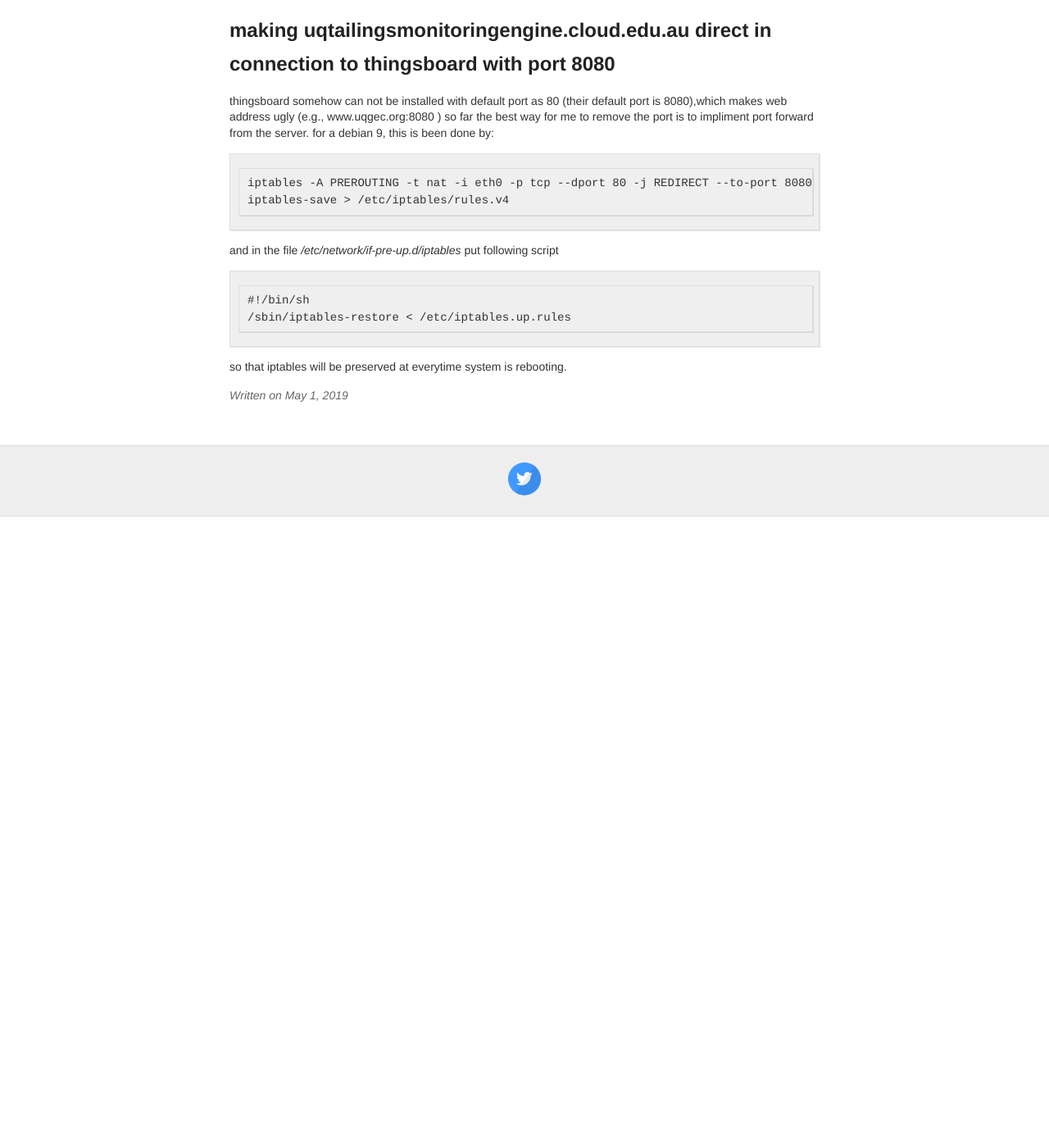
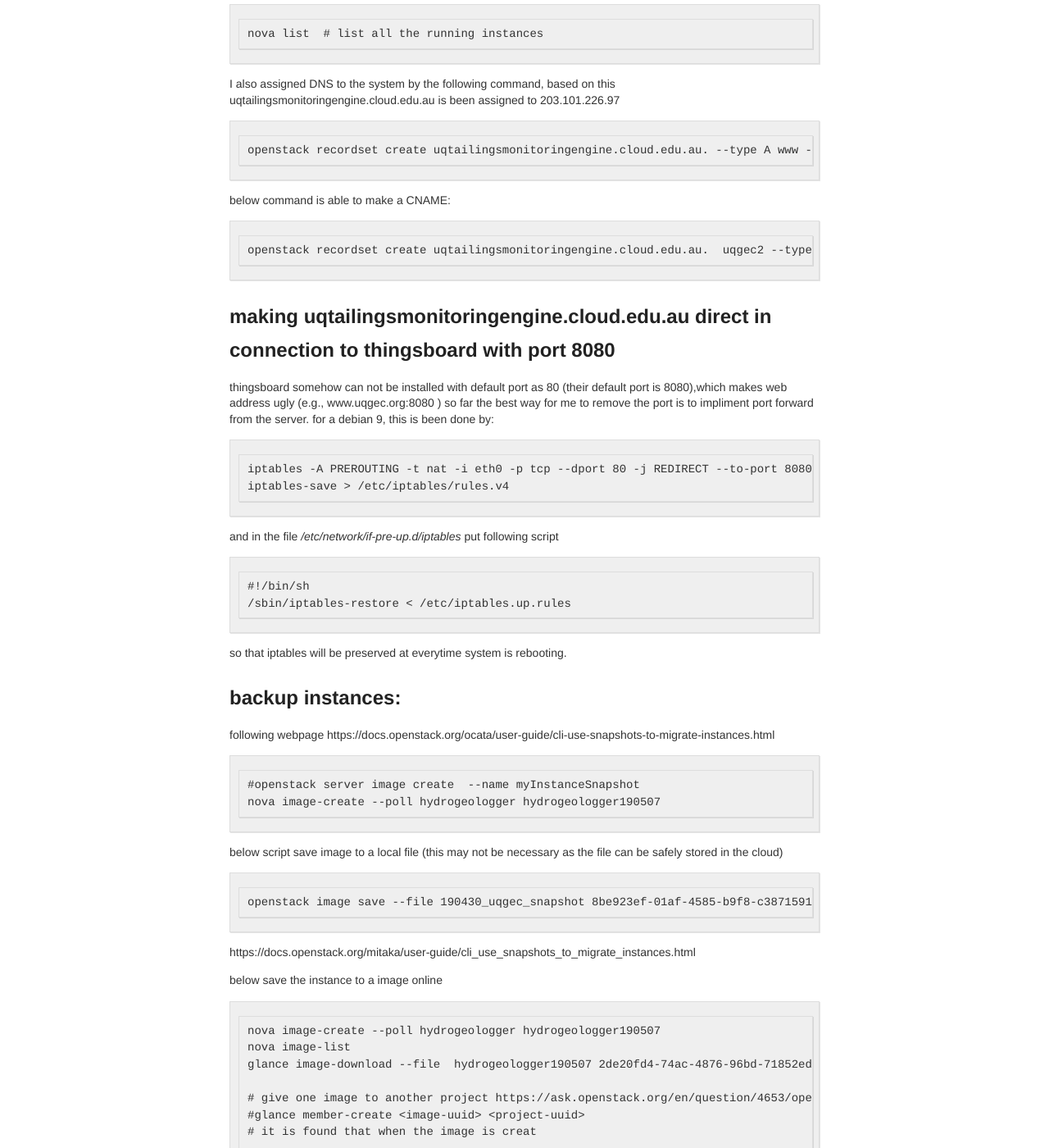
Before and after one commit to hydrogeologger/hydrogeologger.github.io, a Jekyll site: the page built from _posts/2019-05-01-openstack.md, in a window 1280 px wide and 1400 px high, scrolled down 1155 px. Shown: the whole window at 82% size. Built offline with Jekyll 4.4.1, drawn with Linux system fonts in a browser that asks for light colours; before the commit the page ends 1785 px from its top, so only the background shows below that; some of the changed text lies outside the part shown.

````diff
--- a/_posts/2019-05-01-openstack.md
+++ b/_posts/2019-05-01-openstack.md
@@ -22,10 +22,22 @@ To learn this, i basically followed the webpage https://support.ehelp.edu.au/sup
 ## useful commands
 
 ```
+openstack project list
 openstack server list # instances
 openstack flavor list
 openstack image list  #backuped images
+openstack image list --name thingsboard-just-setup-190430
+openstack image show myCirrosImage
 openstack security group list
+openstack recordset list  uqtailingsmonitoringengine.xx.xxx.xx. # list all dns service.
+openstack image member list hydrogeologger190507
+
+
+```
+
+
+```
+nova list  # list all the running instances
 ```
 
 I also assigned DNS to the system by the following command, based on this uqtailingsmonitoringengine.cloud.edu.au is been assigned to 203.101.226.97
@@ -34,6 +46,11 @@ I also assigned DNS to the system by the following command, based on this uqtail
 openstack recordset create uqtailingsmonitoringengine.cloud.edu.au. --type A www --record 203.101.226.97
 ```
 
+below command is able to make a CNAME:
+
+```
+openstack recordset create uqtailingsmonitoringengine.cloud.edu.au.  uqgec2 --type CNAME  --record www.uqtailingsmonitoringengine.cloud.edu.au.
+```
 
 ## making uqtailingsmonitoringengine.cloud.edu.au direct in connection to thingsboard with port 8080
 
@@ -54,3 +71,44 @@ and in the file */etc/network/if-pre-up.d/iptables* put following script
 
 
 so that iptables will be preserved at everytime system is rebooting.
+
+
+## backup instances:
+following webpage https://docs.openstack.org/ocata/user-guide/cli-use-snapshots-to-migrate-instances.html
+
+
+```
+#openstack server image create  --name myInstanceSnapshot
+nova image-create --poll hydrogeologger hydrogeologger190507
+```
+
+below script save image to a local file (this may not be necessary as the file can be safely stored in the cloud)
+
+```
+openstack image save --file 190430_uqgec_snapshot 8be923ef-01af-4585-b9f8-c38715913248
+```
+
+https://docs.openstack.org/mitaka/user-guide/cli_use_snapshots_to_migrate_instances.html
+
+below save the instance to a image online
+```
+nova image-create --poll hydrogeologger hydrogeologger190507
+nova image-list
+glance image-download --file  hydrogeologger190507 2de20fd4-74ac-4876-96bd-71852edd54b0  # save the file to another machine
+
+# give one image to another project https://ask.openstack.org/en/question/4653/openstack-glance-how-to-share-image/
+#glance member-create <image-uuid> <project-uuid>
+# it is found that when the image is creat
+
+glance member-create 2de20fd4-74ac-4876-96bd-71852edd54b0 562bdbc46e6b4ea99490e7a92d32c652
+
+
+# change image to shared images, one could refer the image name or id.
+openstack image set --shared 2de20fd4-74ac-4876-96bd-71852edd54b0
+openstack image set --shared hydrogeologger190507
+
+# check if a member is able to go to a site. using a name to referr to a image would be better than id.
+openstack image member list  thingsboard-just-setup-190430
+
+
+```
````
Also changed, not shown: _posts/2017-06-15-pi.md (+3 -0 lines), _posts/2019-04-23-thingsboard.md (+6 -0 lines), _posts/2019-05-23-sutrams.md (added, +114 -0 lines).
